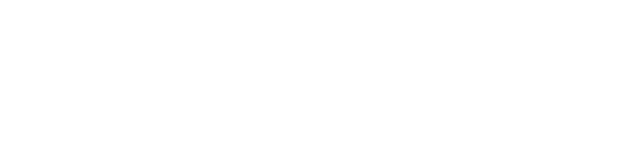
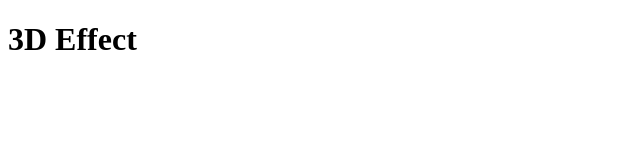
Before and after one commit to Marshal10/3d-card, a plain HTML site: page index.html in a window 1280 px wide. Shown: the whole page, without its empty margins (0-640 px from the left). Drawn offline with Linux system fonts and the light colour scheme.

Commit message:
Html structure

```diff
--- a/index.html
+++ b/index.html
@@ -7,6 +7,14 @@
     <title>3d card</title>
 </head>
 <body>
-
+    <div class="card-wrapper">
+        <div class="card">
+            <div class="frame">
+                <div class="content">
+                    <h1 class="heading"><span>3D</span> Effect</h1>
+                </div>
+            </div>
+        </div>
+    </div>
 </body>
 </html>
```
